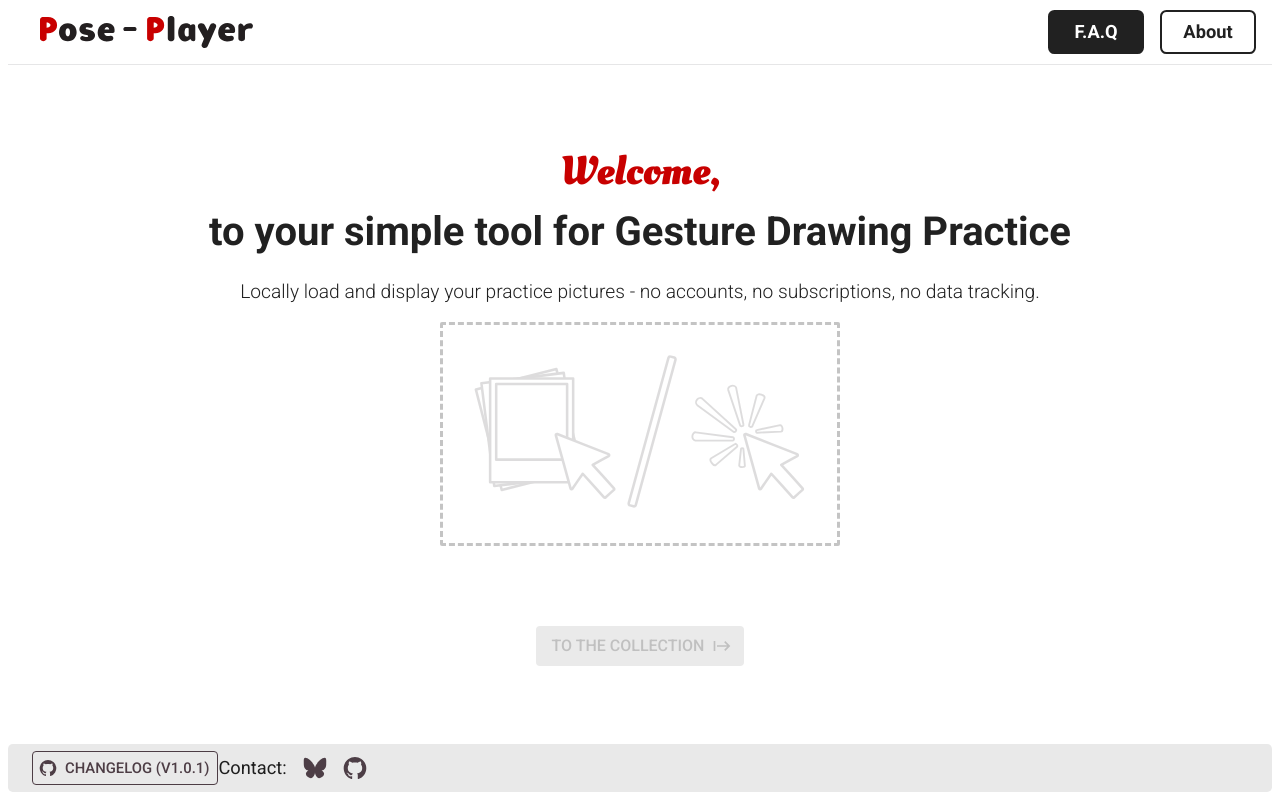
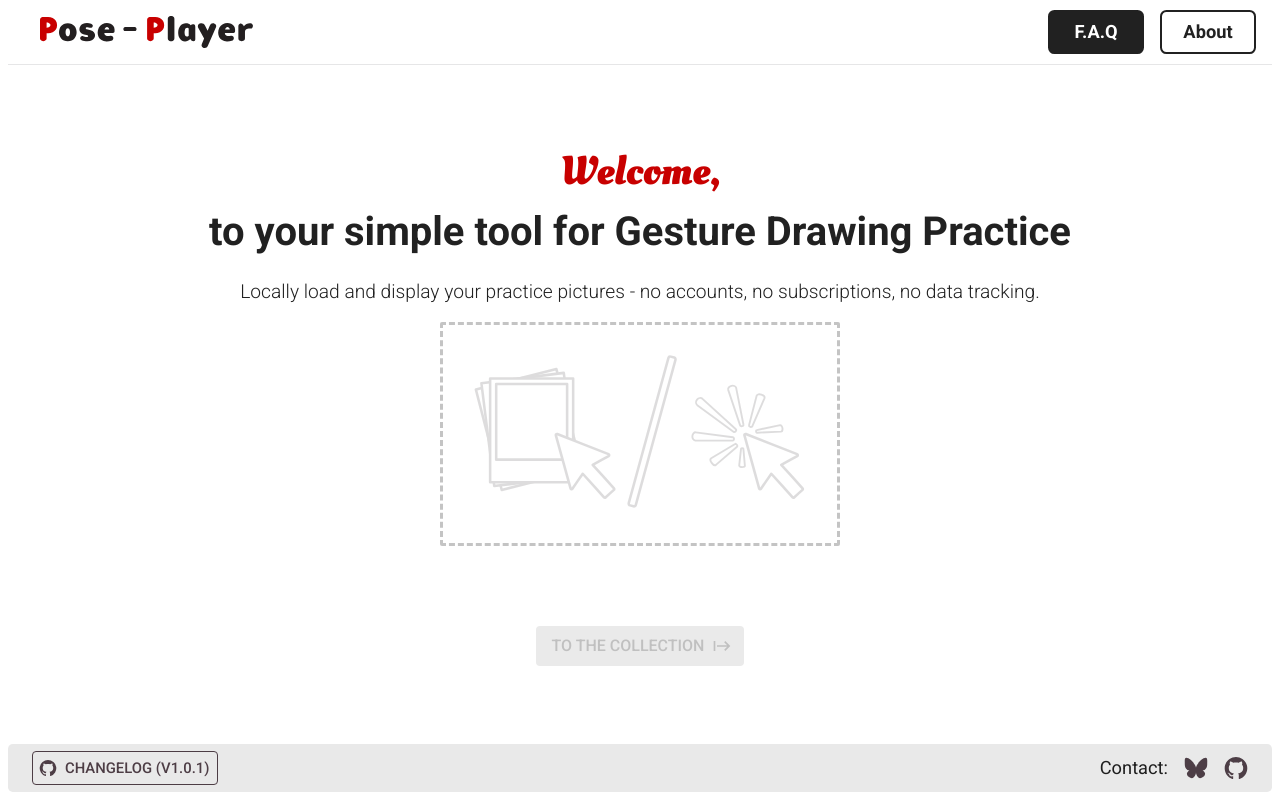
Before and after one commit to Andrefe91/project_poseSketch, a React (Vite) app: page / in a window 1280 px wide. Built offline with nearby package versions, Linux system fonts and the light colour scheme; a web font is replaced by a local one.

Commit message:
Footbar test adjustment take 3

```diff
--- a/src/Components/FootBar/footbar.css
+++ b/src/Components/FootBar/footbar.css
@@ -1,6 +1,6 @@
 .footbar {
 	display: flex;
-	/* justify-content: space-between; */
+	justify-content: space-between;
 
 	width: calc(100% - 1rem);
 	height: 3rem;
```
